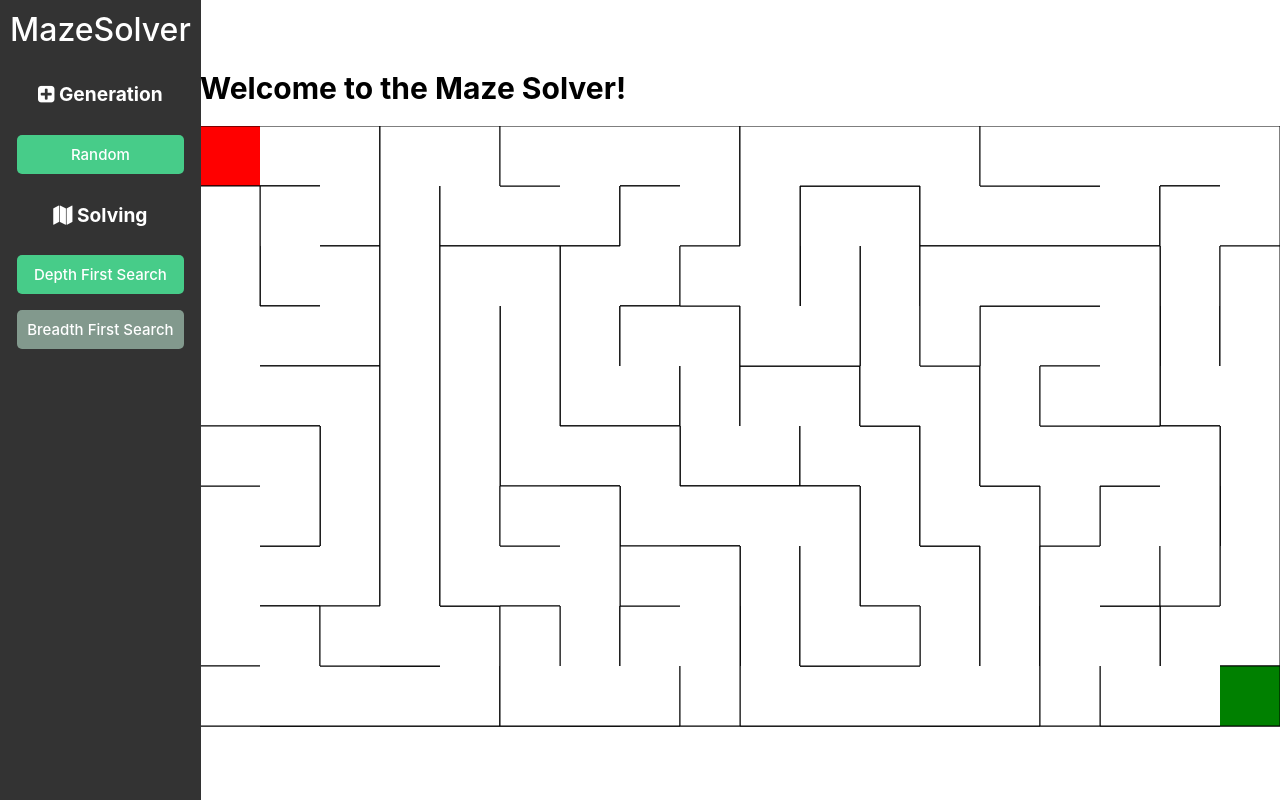
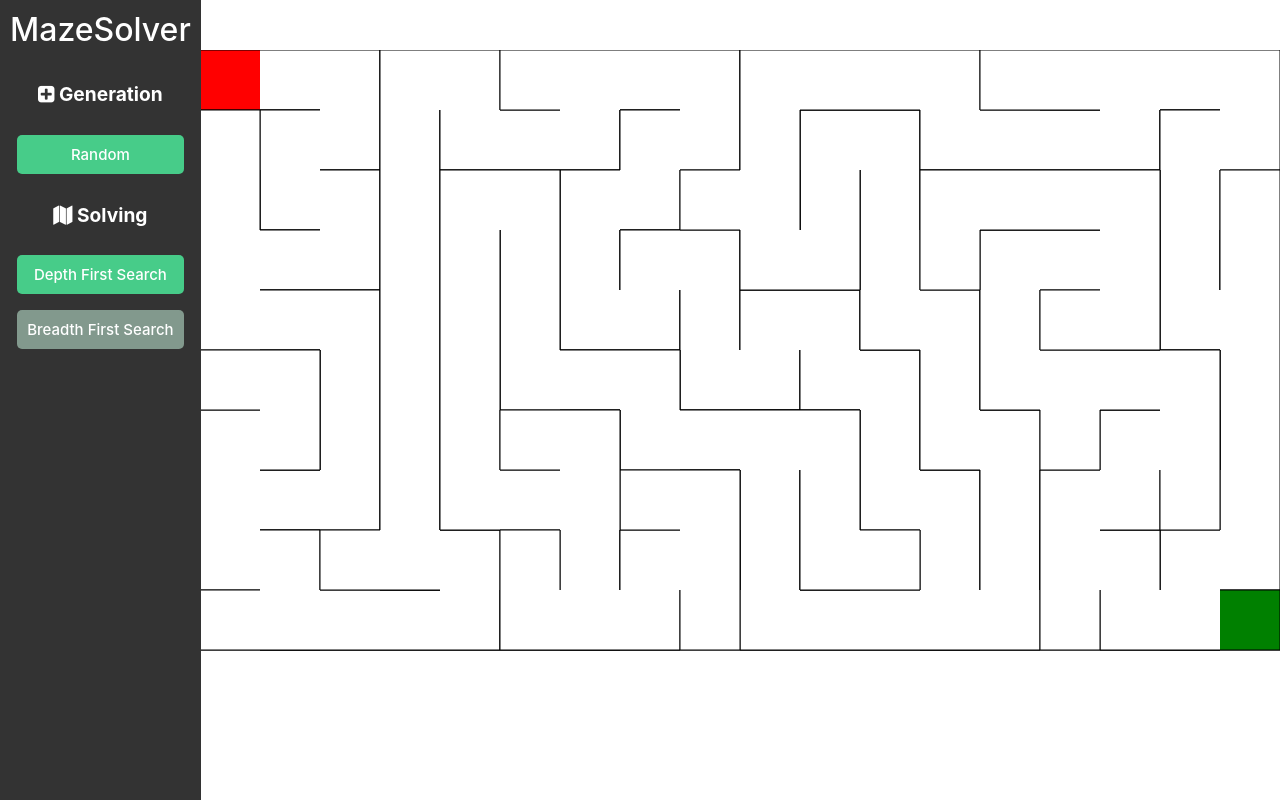
Before and after one commit to WukoSiric/vue-maze-visualizer, a Vue app: page / in a window 1280 px wide. Built offline with nearby package versions, Linux system fonts and the light colour scheme.

Commit message:
Removed heading

```diff
--- a/src/App.vue
+++ b/src/App.vue
@@ -8,7 +8,6 @@ import MazeGrid from './components/MazeGrid.vue';
     <NavBar></NavBar>
   </header>
   <main>
-    <h1>Welcome to the Maze Solver! </h1>
     <MazeGrid></MazeGrid>
   </main>
 </template>
```
